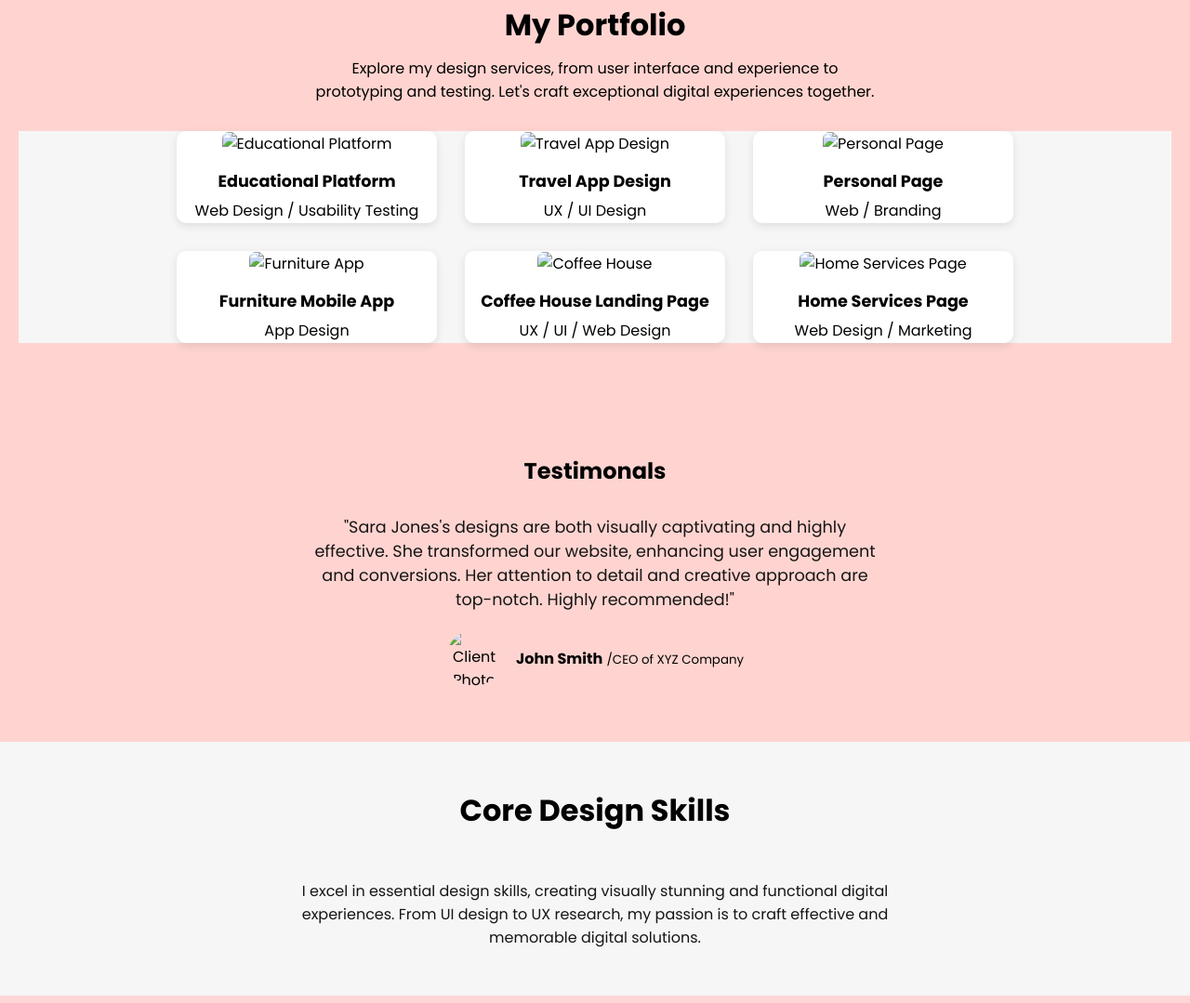
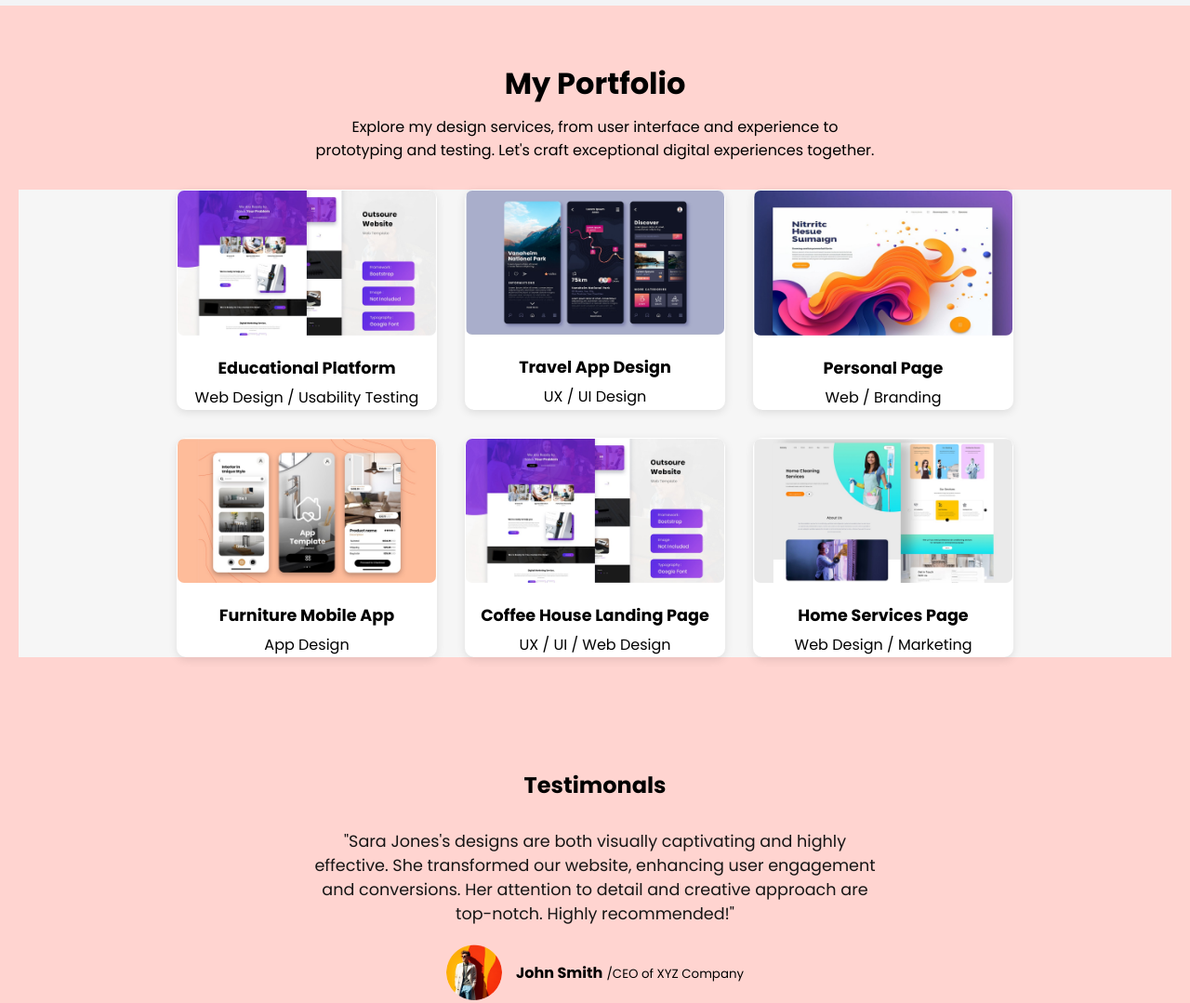
Before and after one commit to Alishaa-987/Web-App-development, a plain HTML site: page class20/index.html in a window 1280 px wide. Shown: the part 1414-2493 px from the top of the page at 93% size. Drawn offline with Linux system fonts and the light colour scheme.

Commit message:
first_webiste

```diff
--- a/class20/index.html
+++ b/class20/index.html
@@ -34,7 +34,7 @@
         <button class="btn-block">Hire me</button>
       </div>
       <div class="hero-image">
-        <img src="./Image.png" alt="UX Designer" />
+        <img src="./images/UX-designer.png" alt="UX Designer" />
       </div>
     </div>
   </header>
@@ -95,32 +95,32 @@
 
     <div class="noor"><div class="portfolio-grid">
       <div class="portfolio-card">
-        <img src="./education platform.jpg" alt="Educational Platform" />
+        <img src="./images/first.jpeg" alt="Educational Platform" />
         <h4>Educational Platform</h4>
         <p>Web Design / Usability Testing</p>
       </div>
       <div class="portfolio-card">
-        <img src="./travel app.jpg" alt="Travel App Design" />
+        <img src="./images/second.jpeg" alt="Travel App Design" />
         <h4>Travel App Design</h4>
         <p>UX / UI Design</p>
       </div>
       <div class="portfolio-card">
-        <img src="./personal.jpg" alt="Personal Page" />
+        <img src="./images/third.jpeg" alt="Personal Page" />
         <h4>Personal Page</h4>
         <p>Web / Branding</p>
       </div>
       <div class="portfolio-card">
-        <img src="./furniture.jpg" alt="Furniture App" />
+        <img src="./images/fourth.jpeg" alt="Furniture App" />
         <h4>Furniture Mobile App</h4>
         <p>App Design</p>
       </div>
       <div class="portfolio-card">
-        <img src="./coffee house.jpg" alt="Coffee House" />
+        <img src="./images/first.jpeg" alt="Coffee House" />
         <h4>Coffee House Landing Page</h4>
         <p>UX / UI / Web Design</p>
       </div>
       <div class="portfolio-card">
-        <img src="./home services.jpg" alt="Home Services Page" />
+        <img src="./images/sixth.jpeg" alt="Home Services Page" />
         <h4>Home Services Page</h4>
         <p>Web Design / Marketing</p>
       </div>
@@ -135,7 +135,7 @@
     <p class="testimonial-text">"Sara Jones's designs are both visually captivating and highly effective. She transformed our website, enhancing user engagement and conversions.
          Her attention to detail and creative approach are top-notch. Highly recommended!"</p></div>
     <div class="testimonial-author">
-      <img src="./john smith.jpg" alt="Client Photo" />
+      <img src="./images/Image.png" alt="Client Photo" />
       <div>
         <strong>John Smith</strong>
         <small>/CEO of XYZ Company</small>
```
Also changed, not shown: class20/images/Image.png (added), class20/images/fifth.jpeg (added), class20/images/first.jpeg (added), class20/images/fourth.jpeg (added), class20/images/second.jpeg (added), class20/images/sixth.jpeg (added), class20/images/third.jpeg (added), 1 other file.
